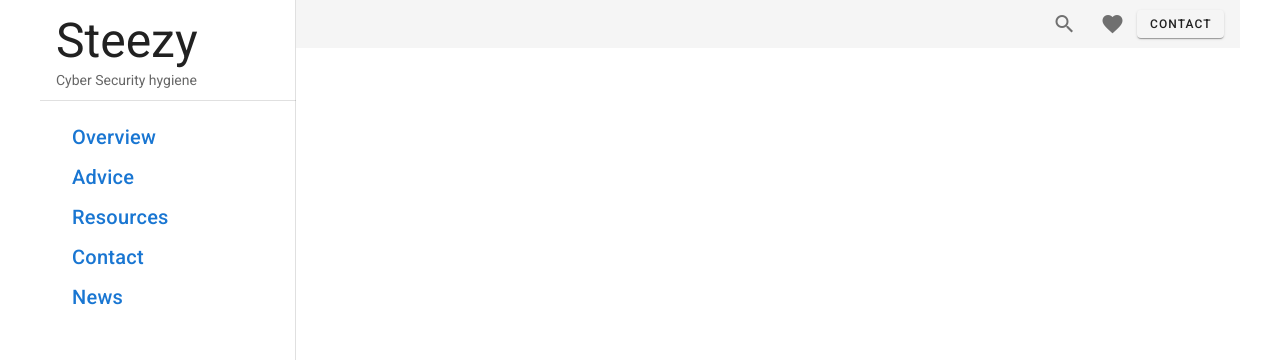
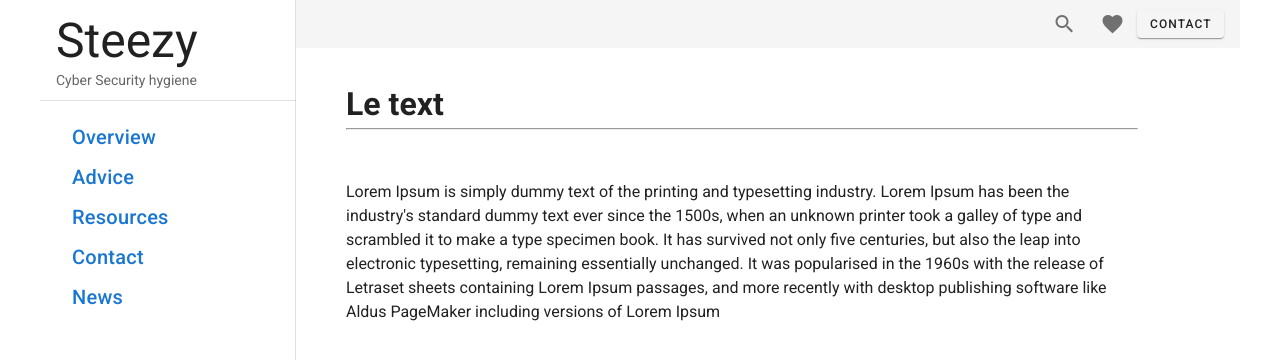
Before and after one commit to IngvarBaranin/G48_steezy, a Vue app: page / in a window 1280 px wide. Shown: the top 360 px of the page. Built offline with nearby package versions, Linux system fonts and the light colour scheme.

Commit message:
Created Contentbox and added it to App.vue

```diff
--- a/src/App.vue
+++ b/src/App.vue
@@ -1,20 +1,35 @@
 <template>
     <v-app>
+        <v-row>
+            <v-col cols="6"
+                   md="3">
+                <Sidebar/>
+            </v-col>
+
+            <v-col cols="12"
+                   sm="6"
+                   md="8">
                 <Navbar/>
-              <Sidebar/>
+                <Contentbox/>
+            </v-col>
+        </v-row>
+
+
     </v-app>
 </template>
 
 <script>
     import Sidebar from './components/Sidebar';
     import Navbar from './components/Topbar';
+    import Contentbox from './components/Contentbox';
 
     export default {
         name: 'App',
 
         components: {
             Sidebar,
-      Navbar
+            Navbar,
+            Contentbox
         },
 
         data: () => ({
@@ -26,6 +41,6 @@
 <style>
     body {
         width: 1200px;
-    margin:0 auto;
+        margin: 0 auto;
     }
 </style>
--- /dev/null
+++ b/src/components/Contentbox.vue
@@ -0,0 +1,18 @@
+<template>
+    <v-sheet
+            app
+            permanent
+            color="gray darken-2"
+            min-height="60vh"
+            min-width="60vh"
+    style="margin-top:80px">
+        <h1> Le text</h1>
+        <hr>
+        <p style="margin-top:50px">Lorem Ipsum is simply dummy text of the printing and typesetting industry. Lorem Ipsum has been the industry's standard dummy text ever since the 1500s, when an unknown printer took a galley of type and scrambled it to make a type specimen book. It has survived not only five centuries, but also the leap into electronic typesetting, remaining essentially unchanged. It was popularised in the 1960s with the release of Letraset sheets containing Lorem Ipsum passages, and more recently with desktop publishing software like Aldus PageMaker including versions of Lorem Ipsum</p>
+
+    </v-sheet>
+</template>
+
+<style>
+
+</style>
```
Lines whose indentation alone changed are shown as unchanged.
